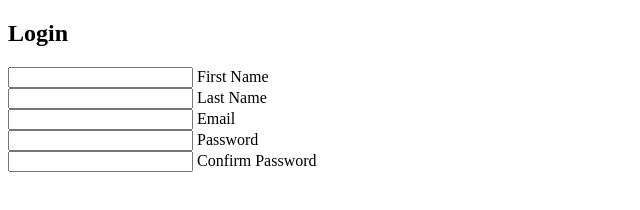
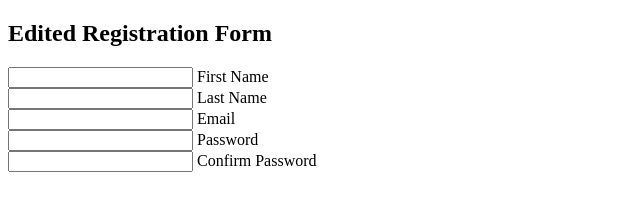
Before and after one commit to abhi5562/devops, a plain HTML site: page index.html in a window 1280 px wide. Shown: the whole page, without its empty margins (0-640 px from the left). Drawn offline with Linux system fonts and the light colour scheme.

Commit message:
Update index.html

```diff
--- a/index.html
+++ b/index.html
@@ -11,7 +11,7 @@
         <div class="form-class">
             <div class="form-value">
                 <form action="">
-                    <h2>Login</h2>
+                    <h2>Edited Registration Form</h2>
                     <div class="inputbox">
                         <input type="text" required>
                         <label for="">First Name</label>
```
